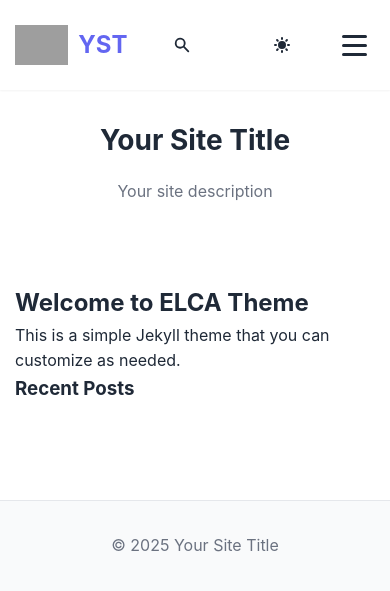
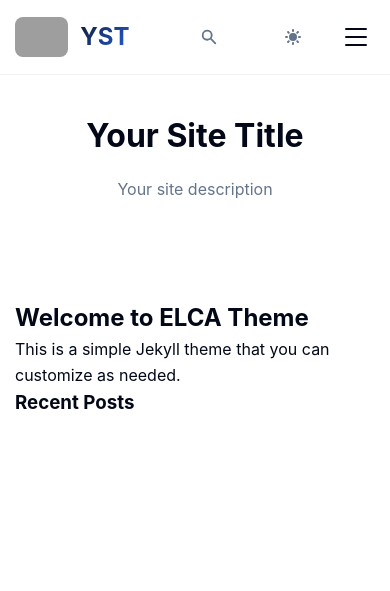
Before and after one commit to mr-izu/elca, a Jekyll site: the page built from index.html, in a window 390 px wide and 900 px high. Shown: the top 591 px of the window. Built offline with Jekyll 4.4.1, drawn with Linux system fonts in a browser that asks for light colours; comment, search, counter and statistics services are not loaded.

Commit message:
Update style.scss

```diff
--- a/assets/css/style.scss
+++ b/assets/css/style.scss
@@ -1,46 +1,104 @@
 ---
 ---
 
-// Variables
+// Next.js Inspired Variables
 :root {
-    // Light mode variables
-    --primary-color: #6366f1;
-    --primary-light: #818cf8;
-    --primary-dark: #4f46e5;
-    --secondary-color: #ec4899;
-    --accent-color: #06b6d4;
-    --text-dark: #1f2937;
-    --text-light: #6b7280;
-    --text-white: #ffffff;
-    --bg-white: #ffffff;
-    --bg-light: #f9fafb;
-    --bg-lighter: #f3f4f6;
-    --border-light: #e5e7eb;
-    --gradient-primary: linear-gradient(135deg, var(--primary-color), var(--secondary-color));
-    --gradient-subtle: linear-gradient(135deg, rgba(99, 102, 241, 0.03), rgba(236, 72, 153, 0.03));
-    --shadow-sm: 0 1px 2px 0 rgba(0, 0, 0, 0.05);
-    --shadow-md: 0 4px 6px -1px rgba(0, 0, 0, 0.1), 0 2px 4px -1px rgba(0, 0, 0, 0.06);
-    --shadow-lg: 0 10px 15px -3px rgba(0, 0, 0, 0.1), 0 4px 6px -2px rgba(0, 0, 0, 0.05);
-    --shadow-xl: 0 20px 25px -5px rgba(0, 0, 0, 0.1), 0 10px 10px -5px rgba(0, 0, 0, 0.04);
-    --border-radius: 8px;
-    --border-radius-lg: 12px;
-    --border-radius-xl: 16px;
-    --transition: all 0.3s ease;
+    // Light mode (Next.js inspired)
+    --background: 0 0% 100%;
+    --foreground: 222.2 84% 4.9%;
+    --card: 0 0% 100%;
+    --card-foreground: 222.2 84% 4.9%;
+    --popover: 0 0% 100%;
+    --popover-foreground: 222.2 84% 4.9%;
+    --primary: 222.2 47.4% 11.2%;
+    --primary-foreground: 210 40% 98%;
+    --secondary: 210 40% 96%;
+    --secondary-foreground: 222.2 47.4% 11.2%;
+    --muted: 210 40% 96%;
+    --muted-foreground: 215.4 16.3% 46.9%;
+    --accent: 210 40% 96%;
+    --accent-foreground: 222.2 47.4% 11.2%;
+    --destructive: 0 84.2% 60.2%;
+    --destructive-foreground: 210 40% 98%;
+    --border: 214.3 31.8% 91.4%;
+    --input: 214.3 31.8% 91.4%;
+    --ring: 222.2 84% 4.9%;
+    --radius: 0.5rem;
+
+    // Semantic colors
+    --bg-white: hsl(var(--background));
+    --bg-light: hsl(var(--secondary));
+    --bg-lighter: hsl(var(--muted));
+    --text-dark: hsl(var(--foreground));
+    --text-light: hsl(var(--muted-foreground));
+    --text-white: hsl(var(--primary-foreground));
+    --border-light: hsl(var(--border));
+    --primary-color: hsl(var(--primary));
+    --primary-light: color-mix(in srgb, hsl(var(--primary)) 80%, white);
+    --primary-dark: color-mix(in srgb, hsl(var(--primary)) 120%, black);
+    --accent-color: 221.2 83.2% 53.3%;
+
+    // Gradients
+    --gradient-primary: linear-gradient(135deg, hsl(var(--primary)), hsl(221.2 83.2% 53.3%));
+    --gradient-subtle: linear-gradient(135deg, hsl(var(--primary) / 0.03), hsl(221.2 83.2% 53.3% / 0.03));
+
+    // Shadows
+    --shadow-sm: 0 1px 2px 0 rgb(0 0 0 / 0.05);
+    --shadow-md: 0 4px 6px -1px rgb(0 0 0 / 0.1), 0 2px 4px -1px rgb(0 0 0 / 0.06);
+    --shadow-lg: 0 10px 15px -3px rgb(0 0 0 / 0.1), 0 4px 6px -2px rgb(0 0 0 / 0.05);
+    --shadow-xl: 0 20px 25px -5px rgb(0 0 0 / 0.1), 0 10px 10px -5px rgb(0 0 0 / 0.04);
+
+    // Border radius
+    --border-radius: 0.5rem;
+    --border-radius-lg: 0.75rem;
+    --border-radius-xl: 1rem;
+
+    // Transitions
+    --transition: all 0.2s cubic-bezier(0.4, 0, 0.2, 1);
 }
 
 [data-theme="dark"] {
-    --text-dark: #f9fafb;
-    --text-light: #d1d5db;
-    --text-white: #ffffff;
-    --bg-white: #111827;
-    --bg-light: #1f2937;
-    --bg-lighter: #374151;
-    --border-light: #4b5563;
-    --gradient-subtle: linear-gradient(135deg, rgba(99, 102, 241, 0.1), rgba(236, 72, 153, 0.1));
-    --shadow-sm: 0 1px 2px 0 rgba(0, 0, 0, 0.2);
-    --shadow-md: 0 4px 6px -1px rgba(0, 0, 0, 0.3), 0 2px 4px -1px rgba(0, 0, 0, 0.2);
-    --shadow-lg: 0 10px 15px -3px rgba(0, 0, 0, 0.3), 0 4px 6px -2px rgba(0, 0, 0, 0.2);
-    --shadow-xl: 0 20px 25px -5px rgba(0, 0, 0, 0.3), 0 10px 10px -5px rgba(0, 0, 0, 0.2);
+    // Dark mode (Next.js inspired)
+    --background: 222.2 84% 4.9%;
+    --foreground: 210 40% 98%;
+    --card: 222.2 84% 4.9%;
+    --card-foreground: 210 40% 98%;
+    --popover: 222.2 84% 4.9%;
+    --popover-foreground: 210 40% 98%;
+    --primary: 210 40% 98%;
+    --primary-foreground: 222.2 47.4% 11.2%;
+    --secondary: 217.2 32.6% 17.5%;
+    --secondary-foreground: 210 40% 98%;
+    --muted: 217.2 32.6% 17.5%;
+    --muted-foreground: 215 20.2% 65.1%;
+    --accent: 217.2 32.6% 17.5%;
+    --accent-foreground: 210 40% 98%;
+    --destructive: 0 62.8% 30.6%;
+    --destructive-foreground: 210 40% 98%;
+    --border: 217.2 32.6% 17.5%;
+    --input: 217.2 32.6% 17.5%;
+    --ring: 212.7 26.8% 83.9%;
+
+    // Update semantic colors for dark mode
+    --bg-white: hsl(var(--background));
+    --bg-light: hsl(var(--secondary));
+    --bg-lighter: hsl(var(--muted));
+    --text-dark: hsl(var(--foreground));
+    --text-light: hsl(var(--muted-foreground));
+    --text-white: hsl(var(--primary-foreground));
+    --border-light: hsl(var(--border));
+    --primary-color: hsl(var(--primary));
+    --primary-light: color-mix(in srgb, hsl(var(--primary)) 80%, hsl(var(--background)));
+    --primary-dark: color-mix(in srgb, hsl(var(--primary)) 120%, hsl(var(--foreground)));
+
+    // Update gradients for dark mode
+    --gradient-subtle: linear-gradient(135deg, hsl(var(--primary) / 0.1), hsl(221.2 83.2% 53.3% / 0.1));
+
+    // Update shadows for dark mode
+    --shadow-sm: 0 1px 2px 0 rgb(0 0 0 / 0.4);
+    --shadow-md: 0 4px 6px -1px rgb(0 0 0 / 0.4), 0 2px 4px -1px rgb(0 0 0 / 0.3);
+    --shadow-lg: 0 10px 15px -3px rgb(0 0 0 / 0.4), 0 4px 6px -2px rgb(0 0 0 / 0.3);
+    --shadow-xl: 0 20px 25px -5px rgb(0 0 0 / 0.4), 0 10px 10px -5px rgb(0 0 0 / 0.3);
 }
 
 // Base styles
@@ -57,8 +115,8 @@ html {
 body {
     font-family: 'Inter', -apple-system, BlinkMacSystemFont, 'Segoe UI', Roboto, Oxygen, Ubuntu, sans-serif;
     line-height: 1.6;
-    color: var(--text-dark);
-    background-color: var(--bg-white);
+    color: hsl(var(--foreground));
+    background-color: hsl(var(--background));
     overflow-x: hidden;
     transition: background-color 0.3s ease, color 0.3s ease;
 }
@@ -76,24 +134,22 @@ body {
     top: 0;
     left: 0;
     width: 100%;
-    background: rgba(255, 255, 255, 0.95);
-    backdrop-filter: blur(10px);
+    background: hsl(var(--background) / 0.8);
+    backdrop-filter: blur(16px);
+    border-bottom: 1px solid hsl(var(--border) / 0.5);
     z-index: 1000;
-    box-shadow: var(--shadow-sm);
     transition: var(--transition);
 }
 
 [data-theme="dark"] .header {
-    background: rgba(17, 24, 39, 0.95);
+    background: hsl(var(--background) / 0.8);
+    border-bottom-color: hsl(var(--border) / 0.3);
 }
 
 .header.scrolled {
-    background: rgba(255, 255, 255, 0.98);
-    box-shadow: var(--shadow-md);
-}
-
-[data-theme="dark"] .header.scrolled {
-    background: rgba(17, 24, 39, 0.98);
+    background: hsl(var(--background) / 0.95);
+    border-bottom-color: hsl(var(--border));
+    box-shadow: var(--shadow-sm);
 }
 
 .nav-container {
@@ -107,18 +163,24 @@ body {
     display: flex;
     align-items: center;
     text-decoration: none;
-    color: var(--text-dark);
+    color: hsl(var(--foreground));
     font-weight: 700;
     font-size: 1.5rem;
+    transition: var(--transition);
 }
 
 .logo img {
     height: 40px;
-    margin-right: 10px;
+    margin-right: 12px;
+    border-radius: var(--border-radius);
 }
 
 .logo span {
-    color: var(--primary-color);
+    color: hsl(var(--primary));
+    background: linear-gradient(135deg, hsl(var(--primary)), hsl(221.2 83.2% 53.3%));
+    -webkit-background-clip: text;
+    -webkit-text-fill-color: transparent;
+    background-clip: text;
 }
 
 // Navigation layout
@@ -136,14 +198,14 @@ body {
     padding: 0.5rem;
     border-radius: var(--border-radius);
     transition: var(--transition);
-    color: var(--text-dark);
+    color: hsl(var(--muted-foreground));
     display: flex;
     align-items: center;
     justify-content: center;
 
     &:hover {
-        background: var(--bg-lighter);
-        color: var(--primary-color);
+        background: hsl(var(--accent));
+        color: hsl(var(--accent-foreground));
     }
 
     svg {
@@ -160,13 +222,14 @@ body {
     padding: 0.5rem;
     border-radius: var(--border-radius);
     transition: var(--transition);
-    color: var(--text-dark);
+    color: hsl(var(--muted-foreground));
     display: flex;
     align-items: center;
     justify-content: center;
 
     &:hover {
-        background: var(--bg-lighter);
+        background: hsl(var(--accent));
+        color: hsl(var(--accent-foreground));
     }
 
     .sun-icon, .moon-icon {
@@ -203,28 +266,26 @@ body {
 
 .nav-link {
     text-decoration: none;
-    color: var(--text-dark);
+    color: hsl(var(--foreground));
     font-weight: 500;
+    font-size: 0.95rem;
     transition: var(--transition);
-    padding: 0.5rem 0;
-    position: relative;
+    padding: 0.5rem 0.75rem;
+    border-radius: var(--border-radius);
     display: flex;
     align-items: center;
+    gap: 0.25rem;
 }
 
-.nav-link:hover,
-.nav-link.active {
-    color: var(--primary-color);
+.nav-link:hover {
+    color: hsl(var(--primary));
+    background: hsl(var(--accent));
 }
 
-.nav-link.active::after {
-    content: '';
-    position: absolute;
-    bottom: 0;
-    left: 0;
-    width: 100%;
-    height: 2px;
-    background: var(--gradient-primary);
+.nav-link.active {
+    color: hsl(var(--primary));
+    background: hsl(var(--accent));
+    font-weight: 600;
 }
 
 /* Dropdown Menu */
@@ -234,7 +295,6 @@ body {
 
 .dropdown-arrow {
     font-size: 0.7rem;
-    margin-left: 5px;
     transition: var(--transition);
 }
 
@@ -246,18 +306,19 @@ body {
     position: absolute;
     top: 100%;
     left: 0;
-    background: var(--bg-white);
-    min-width: 200px;
+    background: hsl(var(--popover));
+    color: hsl(var(--popover-foreground));
+    min-width: 220px;
     box-shadow: var(--shadow-lg);
     border-radius: var(--border-radius);
+    border: 1px solid hsl(var(--border));
     opacity: 0;
     visibility: hidden;
-    transform: translateY(10px);
+    transform: translateY(-8px);
     transition: var(--transition);
     list-style: none;
-    padding: 0.5rem 0;
+    padding: 0.5rem;
     z-index: 1001;
-    border: 1px solid var(--border-light);
 }
 
 .dropdown:hover .dropdown-menu {
@@ -272,17 +333,17 @@ body {
 
 .dropdown-menu a {
     display: block;
-    padding: 0.8rem 1.5rem;
+    padding: 0.75rem 1rem;
     text-decoration: none;
-    color: var(--text-dark);
+    color: hsl(var(--popover-foreground));
+    font-size: 0.9rem;
     transition: var(--transition);
-    border-left: 3px solid transparent;
+    border-radius: calc(var(--border-radius) - 2px);
 }
 
 .dropdown-menu a:hover {
-    background: var(--bg-lighter);
-    color: var(--primary-color);
-    border-left-color: var(--primary-color);
+    background: hsl(var(--accent));
+    color: hsl(var(--accent-foreground));
 }
 
 // Hamburger menu
@@ -291,15 +352,21 @@ body {
     flex-direction: column;
     cursor: pointer;
     padding: 0.5rem;
+    border-radius: var(--border-radius);
+    transition: var(--transition);
+
+    &:hover {
+        background: hsl(var(--accent));
+    }
 }
 
 .bar {
-    width: 25px;
-    height: 3px;
-    background: var(--text-dark);
+    width: 22px;
+    height: 2px;
+    background: hsl(var(--foreground));
     margin: 3px 0;
     transition: var(--transition);
-    border-radius: 2px;
+    border-radius: 1px;
 }
 
 .hamburger.active .bar:nth-child(1) {
@@ -321,12 +388,12 @@ body {
     left: 0;
     width: 100%;
     height: 100%;
-    background: rgba(0, 0, 0, 0.8);
-    backdrop-filter: blur(5px);
+    background: hsl(0 0% 0% / 0.8);
+    backdrop-filter: blur(8px);
     z-index: 2000;
     display: none;
     opacity: 0;
-    transition: opacity 0.3s ease;
+    transition: opacity 0.2s ease;
 
     &.active {
         display: block;
@@ -341,9 +408,10 @@ body {
     transform: translateX(-50%);
     width: 90%;
     max-width: 600px;
-    background: var(--bg-white);
+    background: hsl(var(--popover));
     border-radius: var(--border-radius-lg);
     box-shadow: var(--shadow-xl);
+    border: 1px solid hsl(var(--border));
     overflow: hidden;
     max-height: 70vh;
     display: flex;
@@ -352,7 +420,7 @@ body {
 
 .search-header {
     padding: 1.5rem;
-    border-bottom: 1px solid var(--border-light);
+    border-bottom: 1px solid hsl(var(--border));
 }
 
 .search-input-container {
@@ -363,7 +431,7 @@ body {
     .search-icon {
         position: absolute;
         left: 1rem;
-        color: var(--text-light);
+        color: hsl(var(--muted-foreground));
         width: 20px;
         height: 20px;
         z-index: 1;
@@ -373,22 +441,22 @@ body {
 #searchInput {
     flex: 1;
     padding: 1rem 1rem 1rem 3rem;
-    border: 2px solid var(--border-light);
+    border: 1px solid hsl(var(--input));
     border-radius: var(--border-radius);
-    font-size: 1.1rem;
-    background: var(--bg-white);
-    color: var(--text-dark);
+    font-size: 1rem;
+    background: hsl(var(--background));
+    color: hsl(var(--foreground));
     transition: var(--transition);
     font-family: inherit;
 
     &:focus {
         outline: none;
-        border-color: var(--primary-color);
-        box-shadow: 0 0 0 3px rgba(99, 102, 241, 0.1);
+        border-color: hsl(var(--ring));
+        box-shadow: 0 0 0 2px hsl(var(--ring) / 0.1);
     }
 
     &::placeholder {
-        color: var(--text-light);
+        color: hsl(var(--muted-foreground));
     }
 }
 
@@ -399,7 +467,7 @@ body {
     border: none;
     cursor: pointer;
     padding: 0.5rem;
-    color: var(--text-light);
+    color: hsl(var(--muted-foreground));
     border-radius: var(--border-radius);
     transition: var(--transition);
     display: flex;
@@ -407,8 +475,8 @@ body {
     justify-content: center;
 
     &:hover {
-        background: var(--bg-lighter);
-        color: var(--text-dark);
+        background: hsl(var(--accent));
+        color: hsl(var(--accent-foreground));
     }
 
     svg {
@@ -421,14 +489,15 @@ body {
     flex: 1;
     overflow-y: auto;
     max-height: 400px;
+    background: hsl(var(--popover));
 }
 
 .search-placeholder,
 .search-no-results,
 .search-error {
-    padding: 2rem;
+    padding: 3rem 2rem;
     text-align: center;
-    color: var(--text-light);
+    color: hsl(var(--muted-foreground));
     font-style: italic;
 }
 
@@ -462,10 +531,11 @@ body {
     gap: 1rem;
 
     &:hover,
-    &.active {
-        background: var(--bg-lighter);
-        border-color: var(--primary-light);
-        transform: translateX(4px);
+    &:focus {
+        background: hsl(var(--accent));
+        color: hsl(var(--accent-foreground));
+        border-color: hsl(var(--border));
+        transform: translateX(2px);
     }
 
     &:last-child {
@@ -481,12 +551,13 @@ body {
 .search-result-title {
     font-weight: 600;
     margin-bottom: 0.5rem;
-    color: var(--text-dark);
+    color: hsl(var(--foreground));
     line-height: 1.4;
+    font-size: 0.95rem;
 
     mark {
-        background: linear-gradient(120deg, var(--primary-light) 0%, var(--primary-light) 100%);
-        color: var(--text-dark);
+        background: linear-gradient(120deg, hsl(var(--primary) / 0.2) 0%, hsl(var(--primary) / 0.2) 100%);
+        color: inherit;
         padding: 0.1rem 0.2rem;
         border-radius: 3px;
         font-weight: 700;
@@ -494,14 +565,14 @@ body {
 }
 
 .search-result-excerpt {
-    font-size: 0.9rem;
-    color: var(--text-light);
+    font-size: 0.875rem;
+    color: hsl(var(--muted-foreground));
     margin-bottom: 0.5rem;
     line-height: 1.5;
 
     mark {
-        background: linear-gradient(120deg, rgba(129, 140, 248, 0.3) 0%, rgba(129, 140, 248, 0.3) 100%);
-        color: var(--text-dark);
+        background: linear-gradient(120deg, hsl(var(--primary) / 0.3) 0%, hsl(var(--primary) / 0.3) 100%);
+        color: inherit;
         padding: 0.1rem 0.2rem;
         border-radius: 3px;
         font-weight: 500;
@@ -510,9 +581,9 @@ body {
 
 .search-result-url {
     font-size: 0.75rem;
-    color: var(--accent-color);
+    color: hsl(var(--primary));
     font-family: 'Monaco', 'Menlo', 'Ubuntu Mono', monospace;
-    background: var(--bg-light);
+    background: hsl(var(--accent));
     padding: 0.2rem 0.5rem;
     border-radius: 4px;
     display: inline-block;
@@ -520,7 +591,7 @@ body {
 
 .search-result-arrow {
     flex-shrink: 0;
-    color: var(--text-light);
+    color: hsl(var(--muted-foreground));
     transition: var(--transition);
     margin-top: 0.25rem;
 
@@ -531,25 +602,22 @@ body {
 }
 
 .search-result-item:hover .search-result-arrow,
-.search-result-item.active .search-result-arrow {
-    color: var(--primary-color);
-    transform: translateX(4px);
+.search-result-item:focus .search-result-arrow {
+    color: hsl(var(--primary));
+    transform: translateX(2px);
 }
 
 // Search result highlighting
 mark {
-    background: linear-gradient(120deg, var(--primary-light) 0%, var(--primary-light) 100%);
-    color: var(--text-dark);
+    background: linear-gradient(120deg, hsl(var(--primary) / 0.2) 0%, hsl(var(--primary) / 0.2) 100%);
+    color: inherit;
     padding: 0.1rem 0.3rem;
     border-radius: 4px;
     font-weight: 600;
-    box-shadow: 0 1px 2px rgba(99, 102, 241, 0.2);
 }
 
 [data-theme="dark"] mark {
-    background: linear-gradient(120deg, var(--primary-color) 0%, var(--primary-dark) 100%);
-    color: var(--text-white);
-    box-shadow: 0 1px 2px rgba(99, 102, 241, 0.4);
+    background: linear-gradient(120deg, hsl(var(--primary) / 0.3) 0%, hsl(var(--primary) / 0.3) 100%);
 }
 
 // Main content area
@@ -557,28 +625,34 @@ mark {
     margin-top: 80px;
     position: relative;
     z-index: 1;
+    min-height: calc(100vh - 80px);
 }
 
 // Hero section
 .hero {
     text-align: center;
-    padding: 4rem 0;
+    padding: 6rem 0 4rem;
 
     h1 {
-        font-size: 3rem;
-        margin-bottom: 1rem;
-        color: var(--text-dark);
+        font-size: 3.5rem;
+        margin-bottom: 1.5rem;
+        color: hsl(var(--foreground));
+        font-weight: 700;
+        line-height: 1.1;
     }
 
     p {
-        font-size: 1.2rem;
-        color: var(--text-light);
+        font-size: 1.25rem;
+        color: hsl(var(--muted-foreground));
+        max-width: 600px;
+        margin: 0 auto;
+        line-height: 1.6;
     }
 }
 
 // Content
 .content {
-    padding: 2rem 0;
+    padding: 3rem 0;
 }
 
 // Posts
@@ -590,27 +664,32 @@ mark {
 
         h1 {
             font-size: 2.5rem;
-            margin-bottom: 0.5rem;
-            color: var(--text-dark);
+            margin-bottom: 1rem;
+            color: hsl(var(--foreground));
+            font-weight: 700;
+            line-height: 1.2;
         }
 
         time {
-            color: var(--text-light);
+            color: hsl(var(--muted-foreground));
             font-size: 0.9rem;
         }
     }
 
     .post-content {
-        font-size: 1.1rem;
+        font-size: 1.125rem;
         line-height: 1.8;
-        color: var(--text-dark);
+        color: hsl(var(--foreground));
 
         h1, h2, h3, h4, h5, h6 {
-            color: var(--text-dark);
+            color: hsl(var(--foreground));
+            margin-top: 2rem;
+            margin-bottom: 1rem;
         }
 
         p {
-            color: var(--text-dark);
+            color: hsl(var(--foreground));
+            margin-bottom: 1.5rem;
         }
     }
 }
@@ -618,11 +697,11 @@ mark {
 // Footer
 .site-footer {
     text-align: center;
-    padding: 2rem 0;
-    border-top: 1px solid var(--border-light);
-    color: var(--text-light);
+    padding: 3rem 0;
+    border-top: 1px solid hsl(var(--border));
+    color: hsl(var(--muted-foreground));
     margin-top: 4rem;
-    background: var(--bg-light);
+    background: hsl(var(--secondary));
 }
 
 // Responsive Design
@@ -636,14 +715,15 @@ mark {
         top: 70px;
         right: -100%;
         flex-direction: column;
-        background: var(--bg-white);
+        background: hsl(var(--popover));
         width: 80%;
         max-width: 300px;
         height: calc(100vh - 70px);
         box-shadow: var(--shadow-xl);
+        border-left: 1px solid hsl(var(--border));
         transition: var(--transition);
-        padding: 2rem 0;
-        align-items: flex-start;
+        padding: 1rem 0;
+        align-items: stretch;
         gap: 0;
     }
 
@@ -653,13 +733,12 @@ mark {
 
     .nav-item {
         margin: 0;
-        width: 100%;
     }
 
     .nav-link {
-        display: block;
-        padding: 1rem 2rem;
-        width: 100%;
+        display: flex;
+        padding: 1rem 1.5rem;
+        border-radius: 0;
         justify-content: space-between;
     }
 
@@ -669,11 +748,12 @@ mark {
         visibility: visible;
         transform: none;
         box-shadow: none;
-        background: var(--bg-lighter);
+        background: hsl(var(--accent));
         width: 100%;
         display: none;
         border: none;
         border-radius: 0;
+        margin: 0;
     }
 
     .dropdown.active .dropdown-menu {
@@ -682,17 +762,25 @@ mark {
 
     .search-toggle,
     .theme-toggle {
-        margin: 1rem 2rem;
-        width: calc(100% - 4rem);
-        justify-content: center;
+        margin: 0.5rem 1.5rem;
+        width: calc(100% - 3rem);
+        justify-content: flex-start;
     }
 
     .main-content {
         margin-top: 70px;
     }
 
-    .hero h1 {
-        font-size: 2rem;
+    .hero {
+        padding: 4rem 0 3rem;
+
+        h1 {
+            font-size: 2.5rem;
+        }
+
+        p {
+            font-size: 1.125rem;
+        }
     }
 
     .nav-container {
@@ -742,7 +830,7 @@ mark {
         padding: 3rem 0;
 
         h1 {
-            font-size: 1.75rem;
+            font-size: 2rem;
         }
 
         p {
@@ -804,16 +892,16 @@ mark {
 }
 
 .search-results::-webkit-scrollbar-track {
-    background: var(--bg-light);
+    background: hsl(var(--muted));
 }
 
 .search-results::-webkit-scrollbar-thumb {
-    background: var(--border-light);
+    background: hsl(var(--border));
     border-radius: 3px;
 }
 
 .search-results::-webkit-scrollbar-thumb:hover {
-    background: var(--text-light);
+    background: hsl(var(--muted-foreground));
 }
 
 // Remove old search container styles (these are conflicting)
@@ -830,12 +918,42 @@ mark {
 .theme-toggle:focus,
 .search-close:focus,
 .search-result-item:focus {
-    outline: 2px solid var(--primary-color);
+    outline: 2px solid hsl(var(--ring));
     outline-offset: 2px;
 }
 
 #searchInput:focus {
     outline: none;
-    border-color: var(--primary-color);
-    box-shadow: 0 0 0 3px rgba(99, 102, 241, 0.1);
+    border-color: hsl(var(--ring));
+    box-shadow: 0 0 0 2px hsl(var(--ring) / 0.1);
 }
+
+// Smooth theme transitions
+* {
+    transition: background-color 0.2s ease, border-color 0.2s ease, color 0.2s ease;
+}
+
+// Code blocks and inline code (common in documentation)
+code {
+    background: hsl(var(--muted));
+    color: hsl(var(--muted-foreground));
+    padding: 0.2rem 0.4rem;
+    border-radius: calc(var(--radius) - 2px);
+    font-size: 0.875em;
+    font-family: 'Monaco', 'Menlo', 'Ubuntu Mono', monospace;
+}
+
+pre {
+    background: hsl(var(--muted));
+    color: hsl(var(--muted-foreground));
+    padding: 1rem;
+    border-radius: var(--radius);
+    overflow-x: auto;
+    margin: 1.5rem 0;
+
+    code {
+        background: none;
+        padding: 0;
+        color: inherit;
+    }
+}
```
